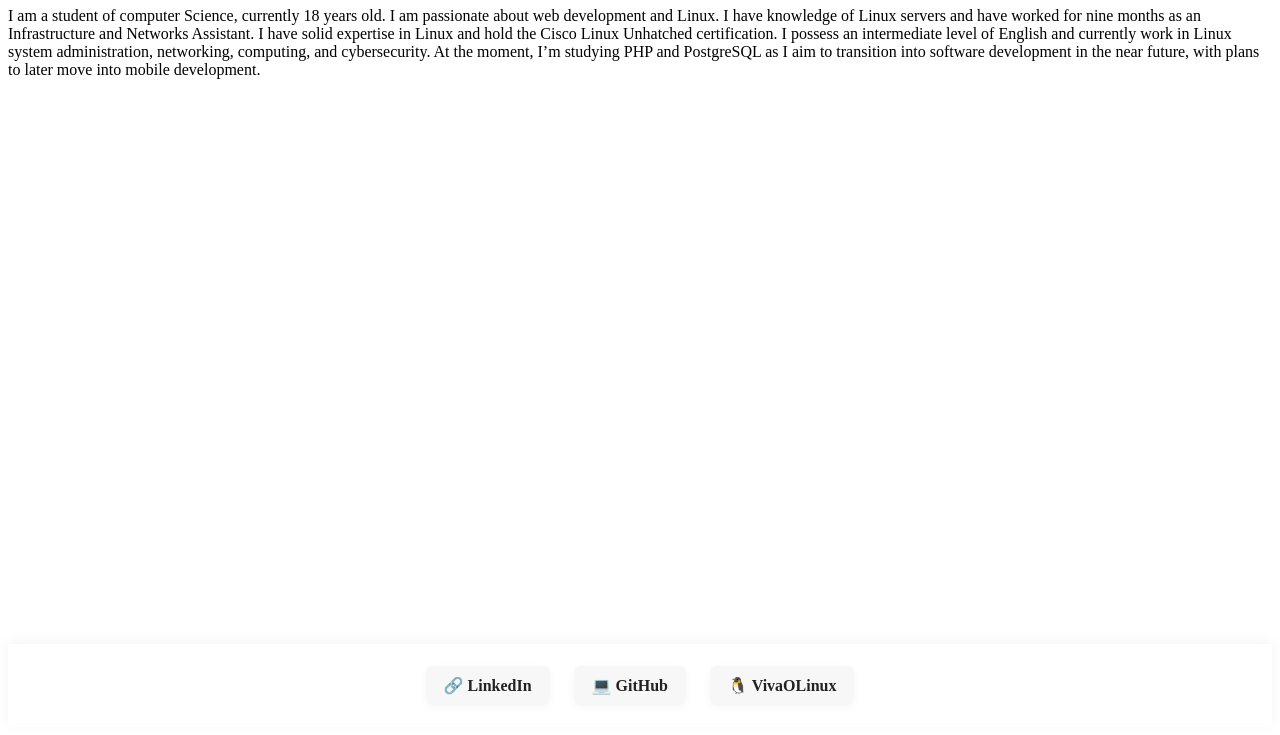
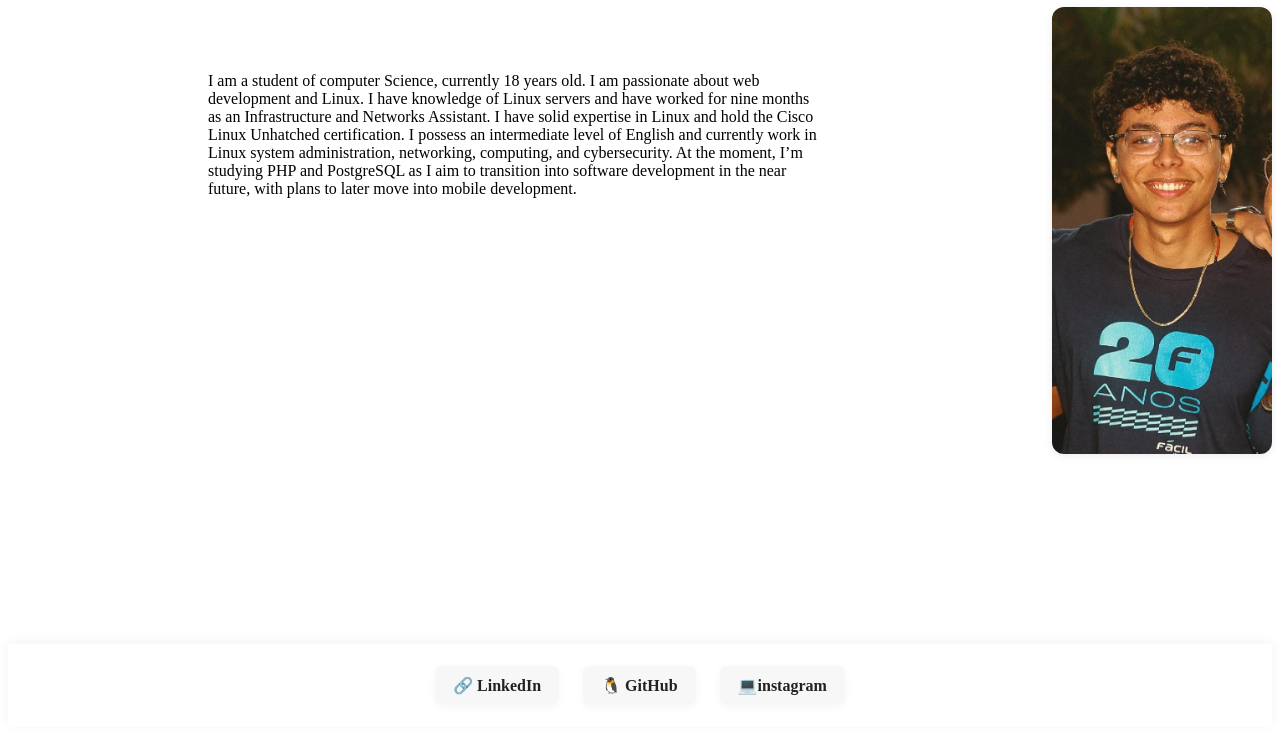
Before and after one commit to TrajanoMedeiros/repositorioprojetos, a plain HTML site: page index.html in a window 1280 px wide. Shown: the part 161-896 px from the top of the page. Drawn offline with Linux system fonts and the light colour scheme.

Commit message:
update: Atualizaçoes responsibilidade e foto

```diff
--- a/index.html
+++ b/index.html
@@ -10,21 +10,21 @@
     <header>
         <a href="projetos.html">Inicio</a>
         <a href="index.html">Sobre Mim</a>
-        <a href="contatos.html">Contatos</a>>
+        <a href="contatos.html">Contatos</a>
     </header>
     <div class="conteudo">
         <h1 id="nome">Artur Trajano Medeiros</h1>
 
         <div class="apresentacao">
             <p>I am a student of computer Science, currently 18 years old. I am passionate about web development and Linux. I have knowledge of Linux servers and have worked for nine months as an Infrastructure and Networks Assistant. I have solid expertise in Linux and hold the Cisco Linux Unhatched certification. I possess an intermediate level of English and currently work in Linux system administration, networking, computing, and cybersecurity. At the moment, I’m studying PHP and PostgreSQL as I aim to transition into software development in the near future, with plans to later move into mobile development.</p>
-            <img class="foto-pessoal" src="">
+            <img class="foto-pessoal" src="/repositorioprojetos/img/foto-perfil.jpeg">
         </div>
     </div>
 <footer>
         <div class="contatos">
-            <a href="https://www.linkedin.com/in/artur-trajano-medeiros-1146ab332/">🔗 LinkedIn</a>
-            <a href="https://github.com/TrajanoMedeiros">💻 GitHub</a>
-            <a href="">🐧 VivaOLinux</a>
+            <a href="https://www.linkedin.com/in/artur-trajano-medeiros-1146ab332/" target="_blank">🔗 LinkedIn</a>
+            <a href="https://github.com/TrajanoMedeiros" target="_blank">🐧 GitHub</a>
+            <a href="https://www.instagram.com/sccptrajano/" target="_blank"> 💻instagram</a>
         </div>
     </footer>
 </body>
--- a/styles.css
+++ b/styles.css
@@ -10,10 +10,10 @@ h1{
 }
 header {
   display: flex;
-  justify-content: space-between;
+  justify-content: center; /* Centraliza os links */
   align-items: center;
   flex-wrap: wrap;
-  gap: 16px;
+  gap: 80px; /* Aumente ou diminua conforme desejar */
   padding: 20px 40px;
   backdrop-filter: blur(10px);
   background-color: rgba(255, 255, 255, 0.1);
@@ -117,6 +117,14 @@ footer .contatos a:hover {
     text-align: center;
     padding-left: 0;
   }
+  .apresentacao {
+    flex-direction: column;
+    align-items: center;
+    gap: 18px;
+  }
+  .apresentacao p {
+    text-align: center;
+  }
 }
 
 @media (max-width: 500px) {
@@ -169,7 +177,34 @@ footer .contatos a:hover {
       text-decoration: none;
       color: inherit;
     }
+p{
+  text-align: center;
+  padding: 200px;
+  padding-top: 10px;
 
-    <a href="https://www.linkedin.com/in/artur-trajano-medeiros-1146ab332/">🔗 LinkedIn</a>
-<a href="https://github.com/TrajanoMedeiros">💻 GitHub</a>
-<a href="">🐧 VivaOLinux</a>
+}
+.apresentacao {
+  display: flex;
+  align-items: center;
+  justify-content: center;
+  gap: 32px;
+  flex-wrap: wrap;
+}
+
+.apresentacao p {
+  flex: 2;
+  min-width: 220px;
+  text-align: left;
+  margin: 0;
+}
+
+.foto-pessoal {
+  flex: 1;
+  max-width: 220px;
+  border-radius: 12px;
+  box-shadow: 0 2px 8px rgba(0,0,0,0.08);
+  margin: 0;
+  width: 100%;
+  height: auto;
+  display: block;
+}
```
Also changed, not shown: contatos.html (+3 -3 lines), projetos.html (+3 -3 lines), img/foto-perfil.jpeg (added).
